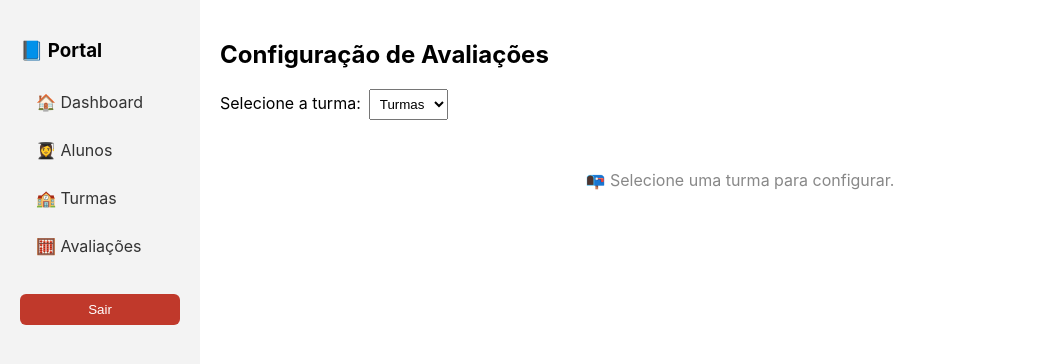
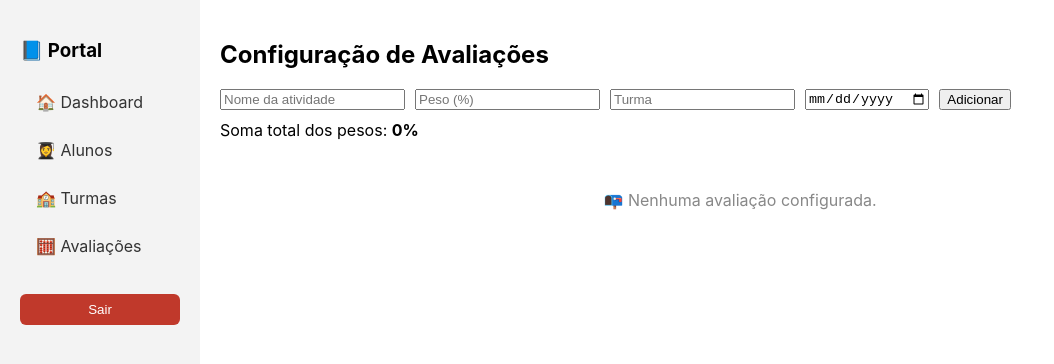
Before and after one commit to DevThiagoGab/Portal-Professor, a React (Create React App) app: page /avaliacoes in a window 1280 px wide. Shown: the top 364 px of the page, without its empty margins (0-1054 px from the left). Built offline with nearby package versions, Linux system fonts and the light colour scheme; sample sign-in values are in the browser's storage.

Commit message:
feat: implementando avaliações a dashboard

```diff
--- a/src/pages/Avaliacoes/Avaliacoes.jsx
+++ b/src/pages/Avaliacoes/Avaliacoes.jsx
@@ -1,298 +1,152 @@
-import { useState, useEffect, useContext } from "react";
+import { useContext, useState } from "react";
 import Layout from "../../components/Layout";
 import { DataContext } from "../../context/DataContext";
 import StatusMessage from "../../components/StatusMessage";
 
 export default function Avaliacoes() {
-    const { turmas, avaliacoes, setAvaliacoes } = useContext(DataContext);
+    const { avaliacoes, setAvaliacoes } = useContext(DataContext);
 
-    const [carregando, setCarregando] = useState(true);
-    const [erro, setErro] = useState(null);
-    const [turmaSelecionada, setTurmaSelecionada] = useState("");
-    const [criterios, setCriterios] = useState([]);
-    const [novoCriterio, setNovoCriterio] = useState({ nome: "", peso: "" });
-    const [alerta, setAlerta] = useState("");
-    const [editando, setEditando] = useState(null);
-    const [formEdicao, setFormEdicao] = useState({ nome: "", peso: "" });
+    const [nome, setNome] = useState("");
+    const [peso, setPeso] = useState("");
+    const [turma, setTurma] = useState("");
+    const [data, setData] = useState("");
 
-    // Simula carregamento
-    useEffect(() => {
-        setCarregando(true);
-        const timer = setTimeout(() => setCarregando(false), 800);
-        return () => clearTimeout(timer);
-    }, []);
+    const totalPeso = avaliacoes.reduce((acc, a) => acc + Number(a.peso), 0);
 
-    // Carrega critérios da turma selecionada
-    useEffect(() => {
-        if (turmaSelecionada) {
-            const turmaAvaliacoes =
-                avaliacoes.find((a) => a.turma === turmaSelecionada)?.criterios || [];
-            setCriterios(turmaAvaliacoes);
-        }
-    }, [turmaSelecionada, avaliacoes]);
-
-    // Salva automaticamente alterações
-    useEffect(() => {
-        if (turmaSelecionada) {
-            const outras = avaliacoes.filter((a) => a.turma !== turmaSelecionada);
-            setAvaliacoes([...outras, { turma: turmaSelecionada, criterios }]);
-        }
-    }, [criterios]);
-
-    // Faz o alerta sumir automaticamente após 4 segundos
-    useEffect(() => {
-        if (alerta) {
-            const timer = setTimeout(() => setAlerta(""), 4000);
-            return () => clearTimeout(timer);
-        }
-    }, [alerta]);
-
-    const somaPesos = criterios.reduce((acc, c) => acc + Number(c.peso || 0), 0);
-    const somaInvalida = somaPesos !== 100 && criterios.length > 0;
-
-    // Adicionar novo critério
-    const handleAdd = (e) => {
-        e.preventDefault();
-        setAlerta("");
-
-        if (!novoCriterio.nome || !novoCriterio.peso) return;
-        const pesoNum = Number(novoCriterio.peso);
-        if (pesoNum <= 0) return setAlerta("O peso deve ser maior que 0.");
-        if (somaPesos + pesoNum > 100) {
-            setAlerta("❌ A soma dos pesos ultrapassa 100%!");
+    const handleAdd = () => {
+        if (!nome || !peso || !turma || !data) {
+            alert("Preencha todos os campos!");
             return;
         }
 
-        setCriterios([...criterios, { id: Date.now(), ...novoCriterio, peso: pesoNum }]);
-        setNovoCriterio({ nome: "", peso: "" });
-        setAlerta("");
-    };
+        const pesoNumero = Number(peso);
 
-    // Iniciar edição
-    const iniciarEdicao = (criterio) => {
-        setEditando(criterio.id);
-        setFormEdicao({ nome: criterio.nome, peso: criterio.peso });
-        setAlerta("");
-    };
+        // Filtra só as avaliações da mesma turma
+        const avaliacoesDaTurma = avaliacoes.filter((a) => a.turma === turma);
 
-    // Cancelar edição
-    const cancelarEdicao = () => {
-        setEditando(null);
-        setFormEdicao({ nome: "", peso: "" });
-    };
+        // Soma apenas os pesos dessa turma
+        const somaPorTurma = avaliacoesDaTurma.reduce(
+            (acc, a) => acc + Number(a.peso),
+            0
+        );
 
-    // Salvar edição
-    const salvarEdicao = (id) => {
-        setAlerta("");
-
-        const pesoNovo = Number(formEdicao.peso);
-        if (pesoNovo <= 0) return setAlerta("Peso deve ser maior que 0.");
-
-        const somaSemAtual = criterios
-            .filter((c) => c.id !== id)
-            .reduce((acc, c) => acc + Number(c.peso || 0), 0);
-
-        if (somaSemAtual + pesoNovo > 100) {
-            setAlerta("❌ Essa alteração ultrapassa o limite de 100%.");
+        // Valida se ao adicionar o novo peso vai ultrapassar 100%
+        if (somaPorTurma + pesoNumero > 100) {
+            alert(
+                `A soma dos pesos da turma ${turma} ultrapassa 100%! (atual: ${somaPorTurma}%)`
+            );
             return;
         }
 
-        setCriterios(
-            criterios.map((c) =>
-                c.id === id ? { ...c, nome: formEdicao.nome, peso: pesoNovo } : c
-            )
-        );
+        const nova = { nome, peso: pesoNumero, turma, data };
+        setAvaliacoes((prev) => [...prev, nova]);
 
-        setEditando(null);
-        setFormEdicao({ nome: "", peso: "" });
+        // Limpa os campos
+        setNome("");
+        setPeso("");
+        setTurma("");
+        setData("");
     };
 
-    const handleDelete = (id) => {
-        setCriterios(criterios.filter((c) => c.id !== id));
+    const handleDelete = (index) => {
+        if (window.confirm("Deseja realmente excluir essa avaliação?")) {
+            setAvaliacoes(avaliacoes.filter((_, i) => i !== index));
+        }
     };
-
-    if (carregando)
-        return (
-            <Layout>
-                <StatusMessage type="loading" message="Carregando configurações..." />
-            </Layout>
-        );
-
-    if (erro)
-        return (
-            <Layout>
-                <StatusMessage
-                    type="error"
-                    message={erro}
-                    onRetry={() => window.location.reload()}
-                />
-            </Layout>
-        );
 
     return (
         <Layout>
             <h2>Configuração de Avaliações</h2>
 
-            {/* Selecionar turma */}
-            <div style={{ marginBottom: 20 }}>
-                <label style={{ marginRight: 8 }}>Selecione a turma:</label>
-                <select
-                    value={turmaSelecionada}
-                    onChange={(e) => setTurmaSelecionada(e.target.value)}
-                    style={{ padding: 6 }}
+            <div
+                style={{
+                    display: "flex",
+                    flexWrap: "wrap",
+                    gap: "10px",
+                    marginTop: "20px",
+                }}
             >
-                    <option value="">Turmas</option>
-                    {turmas.map((t) => (
-                        <option key={t.id} value={t.nome}>
-                            {t.nome}
-                        </option>
-                    ))}
-                </select>
+                <input
+                    placeholder="Nome da atividade"
+                    value={nome}
+                    onChange={(e) => setNome(e.target.value)}
+                />
+                <input
+                    placeholder="Peso (%)"
+                    type="number"
+                    value={peso}
+                    onChange={(e) => setPeso(e.target.value)}
+                />
+                <input
+                    placeholder="Turma"
+                    value={turma}
+                    onChange={(e) => setTurma(e.target.value)}
+                />
+                <input
+                    type="date"
+                    value={data}
+                    onChange={(e) => setData(e.target.value)}
+                />
+                <button onClick={handleAdd}>Adicionar</button>
             </div>
 
-            {!turmaSelecionada ? (
-                <StatusMessage type="empty" message="Selecione uma turma para configurar." />
-            ) : (
-                <div>
-                    {/* Formulário de adição */}
-                    <form onSubmit={handleAdd} style={{ marginBottom: 20 }}>
-                        <input
-                            type="text"
-                            placeholder="Nome do critério"
-                            value={novoCriterio.nome}
-                            onChange={(e) =>
-                                setNovoCriterio({ ...novoCriterio, nome: e.target.value })
-                            }
-                            required
-                            style={{ marginRight: 8, padding: 6, width: 200 }}
+            <p style={{ marginTop: 10 }}>
+                Soma total dos pesos: <b>{totalPeso}%</b>
+            </p>
+
+            {avaliacoes.length === 0 ? (
+                <StatusMessage
+                    type="empty"
+                    message="Nenhuma avaliação configurada."
                 />
-                        <input
-                            type="number"
-                            placeholder="Peso (%)"
-                            value={novoCriterio.peso}
-                            onChange={(e) =>
-                                setNovoCriterio({ ...novoCriterio, peso: e.target.value })
-                            }
-                            required
-                            style={{ marginRight: 8, padding: 6, width: 100 }}
-                        />
-                        <button type="submit" style={{ padding: 6 }}>
-                            Adicionar
-                        </button>
-                    </form>
-
-                    {alerta && (
-                        <div
-                            style={{
-                                background: "#ffe5e5",
-                                border: "1px solid red",
-                                padding: "8px 12px",
-                                borderRadius: 6,
-                                color: "red",
-                                marginBottom: 10,
-                            }}
-                        >
-                            {alerta}
-                        </div>
-                    )}
-
-                    {/* Lista de critérios */}
-                    {criterios.length === 0 ? (
-                        <StatusMessage type="empty" message="Nenhum critério adicionado." />
             ) : (
                 <table
                     border="1"
                     cellPadding="6"
-                            style={{
-                                width: "100%",
-                                borderCollapse: "collapse",
-                                marginBottom: 20,
-                            }}
+                    style={{ width: "100%", borderCollapse: "collapse", marginTop: 20 }}
                 >
                     <thead style={{ background: "#f5f5f5" }}>
                         <tr>
-                                    <th>Critério</th>
-                                    <th>Peso (%)</th>
+                            <th>Turma</th>
+                            <th>Data</th>
+                            <th>Atividade</th>
+                            <th>Peso</th>
                             <th>Ações</th>
                         </tr>
                     </thead>
                     <tbody>
-                                {criterios.map((c) => (
-                                    <tr key={c.id}>
-                                        {editando === c.id ? (
-                                            <>
+                        {avaliacoes.map((a, i) => (
+                            <tr key={i}>
+                                <td>{a.turma}</td>
+                                <td>{a.data}</td>
+                                <td>{a.nome}</td>
+                                <td>{a.peso}%</td>
                                 <td>
-                                                    <input
-                                                        type="text"
-                                                        value={formEdicao.nome}
-                                                        onChange={(e) =>
-                                                            setFormEdicao({
-                                                                ...formEdicao,
-                                                                nome: e.target.value,
-                                                            })
-                                                        }
-                                                        style={{ width: "100%", padding: 4 }}
-                                                    />
-                                                </td>
-                                                <td>
-                                                    <input
-                                                        type="number"
-                                                        value={formEdicao.peso}
-                                                        onChange={(e) =>
-                                                            setFormEdicao({
-                                                                ...formEdicao,
-                                                                peso: e.target.value,
-                                                            })
-                                                        }
-                                                        style={{ width: "60px", padding: 4 }}
-                                                    />
-                                                </td>
-                                                <td>
-                                                    <button
-                                                        onClick={() => salvarEdicao(c.id)}
-                                                        style={{ marginRight: 6 }}
-                                                    >
-                                                        Salvar
-                                                    </button>
-                                                    <button onClick={cancelarEdicao}>Cancelar</button>
-                                                </td>
-                                            </>
-                                        ) : (
-                                            <>
-                                                <td>{c.nome}</td>
-                                                <td>{c.peso}%</td>
-                                                <td>
-                                                    <button
-                                                        onClick={() => iniciarEdicao(c)}
-                                                        style={{ marginRight: 6 }}
-                                                    >
-                                                        Editar
-                                                    </button>
-                                                    <button onClick={() => handleDelete(c.id)}>
-                                                        Remover
+                                    <button onClick={() => handleDelete(i)}>
+                                        Excluir
                                     </button>
                                 </td>
-                                            </>
-                                        )}
                             </tr>
                         ))}
                     </tbody>
                 </table>
             )}
 
-                    {/* Soma total */}
-                    <p style={{ fontWeight: "bold" }}>
-                        Soma dos pesos:{" "}
-                        <span style={{ color: somaInvalida ? "red" : "green" }}>
-                            {somaPesos}%
-                        </span>
-                    </p>
-
-                    {somaInvalida && (
-                        <p style={{ color: "red", fontSize: 14 }}>
-                            ⚠️ A soma deve ser exatamente 100%.
-                        </p>
-                    )}
+            {avaliacoes.length > 0 && (
+                <div style={{ marginTop: 20 }}>
+                    <h4>Resumo por Turma</h4>
+                    <ul>
+                        {Object.entries(
+                            avaliacoes.reduce((acc, a) => {
+                                acc[a.turma] = (acc[a.turma] || 0) + Number(a.peso);
+                                return acc;
+                            }, {})
+                        ).map(([turma, soma]) => (
+                            <li key={turma}>
+                                <b>{turma}:</b> {soma}% do total (máximo 100%)
+                            </li>
+                        ))}
+                    </ul>
                 </div>
             )}
         </Layout>
```
Also changed, not shown: src/pages/Dashboard/Dashboard.jsx (+8 -11 lines). Lines whose indentation alone changed are shown as unchanged.
